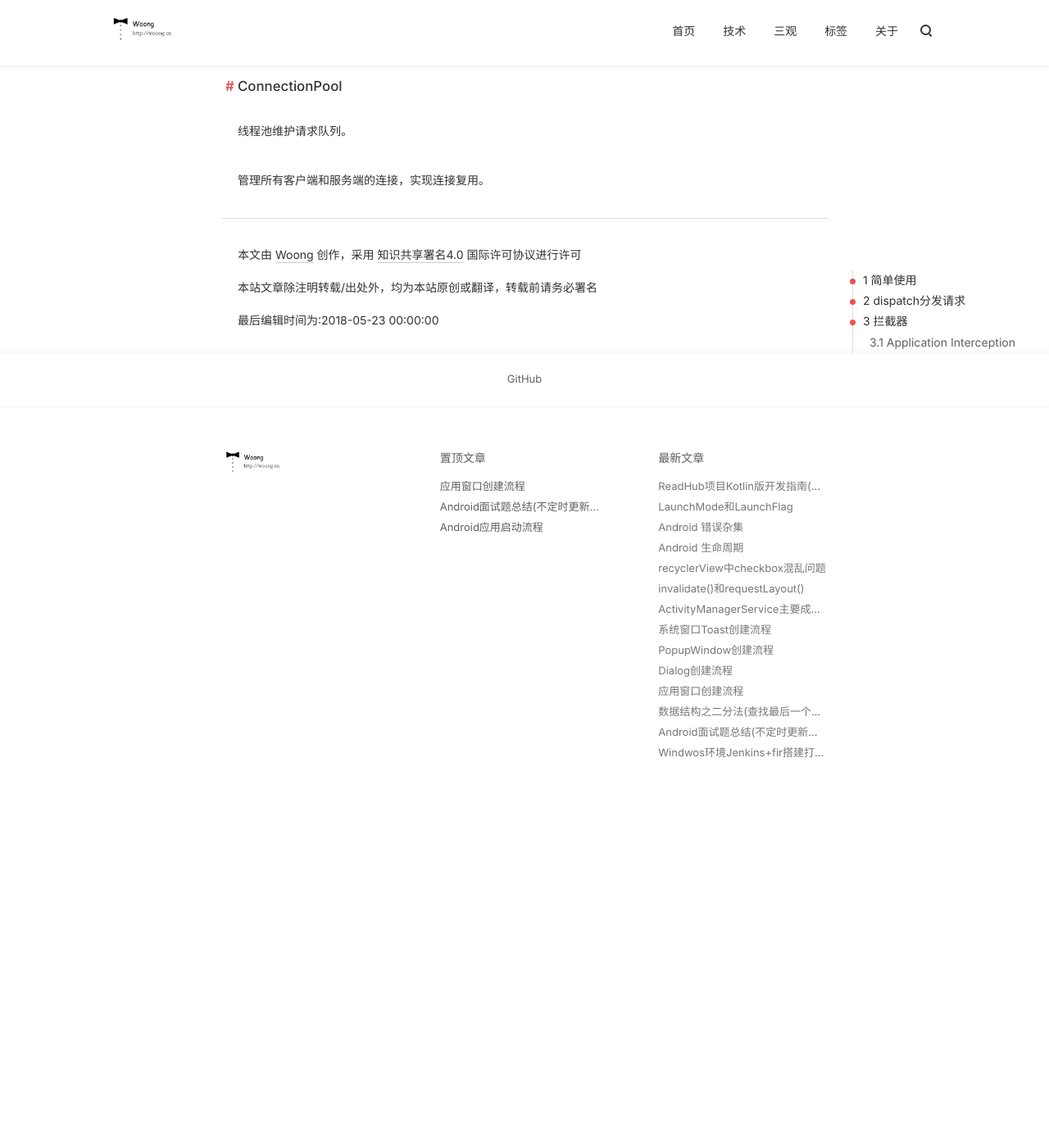
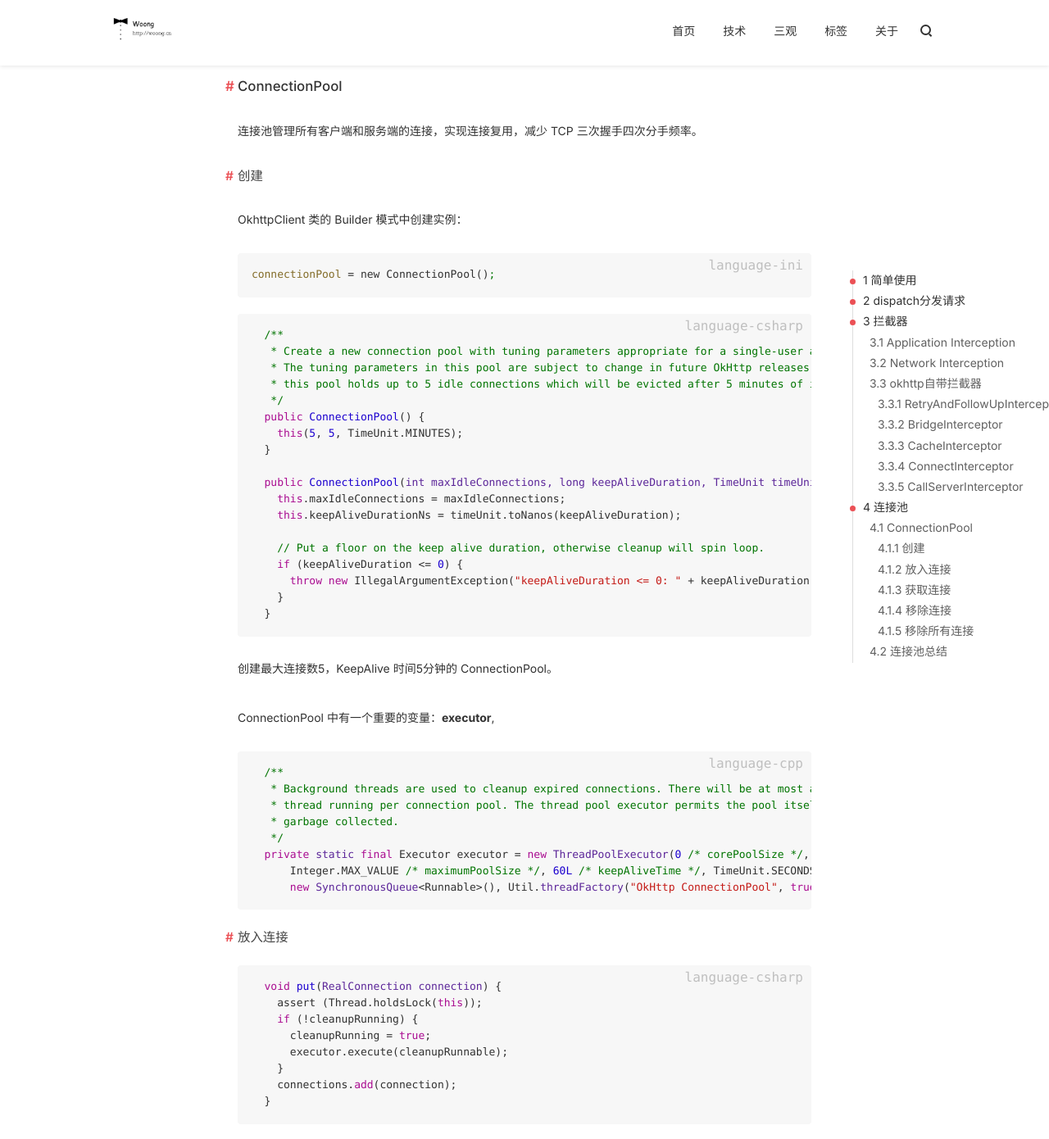
Before and after one commit to j1406493495/j1406493495.github.io, a Jekyll site: the page built from _posts/android/2018-05-23-okhttp核心流程分析.md, in a window 1280 px wide and 1400 px high, scrolled down 5667 px. Shown: the top 1390 px of the window at 82% size. Built offline with Jekyll 4.4.1, drawn with Linux system fonts in a browser that asks for light colours; nearby versions of some CDN libraries; comment, search, counter and statistics services are not loaded; before the commit the page ends 6601 px from its top, so only the background shows below that; some of the changed text lies outside the part shown.

Commit message:
[Bug XXXX] okhttp PoolConnection Cause: None Solution: None Fixed Version: None Branch: None

````diff
--- a/_posts/android/2018-05-23-okhttp核心流程分析.md
+++ b/_posts/android/2018-05-23-okhttp核心流程分析.md
@@ -255,10 +255,161 @@
 
 请求拦截器，真正发起网络请求，并获得Response。
 
-## 线程池
+## 连接池
 
 ### ConnectionPool
 
-线程池维护请求队列。
+连接池管理所有客户端和服务端的连接，实现连接复用，减少 TCP 三次握手四次分手频率。
 
-管理所有客户端和服务端的连接，实现连接复用。
+#### 创建
+
+OkhttpClient 类的 Builder 模式中创建实例：
+
+```
+connectionPool = new ConnectionPool();
+```
+
+ ```java
+  /**
+   * Create a new connection pool with tuning parameters appropriate for a single-user application.
+   * The tuning parameters in this pool are subject to change in future OkHttp releases. Currently
+   * this pool holds up to 5 idle connections which will be evicted after 5 minutes of inactivity.
+   */
+  public ConnectionPool() {
+    this(5, 5, TimeUnit.MINUTES);
+  }
+
+  public ConnectionPool(int maxIdleConnections, long keepAliveDuration, TimeUnit timeUnit) {
+    this.maxIdleConnections = maxIdleConnections;
+    this.keepAliveDurationNs = timeUnit.toNanos(keepAliveDuration);
+
+    // Put a floor on the keep alive duration, otherwise cleanup will spin loop.
+    if (keepAliveDuration <= 0) {
+      throw new IllegalArgumentException("keepAliveDuration <= 0: " + keepAliveDuration);
+    }
+  }
+ ```
+
+创建最大连接数5，KeepAlive 时间5分钟的 ConnectionPool。
+
+ConnectionPool 中有一个重要的变量：**executor**,
+
+```java
+  /**
+   * Background threads are used to cleanup expired connections. There will be at most a single
+   * thread running per connection pool. The thread pool executor permits the pool itself to be
+   * garbage collected.
+   */
+  private static final Executor executor = new ThreadPoolExecutor(0 /* corePoolSize */,
+      Integer.MAX_VALUE /* maximumPoolSize */, 60L /* keepAliveTime */, TimeUnit.SECONDS,
+      new SynchronousQueue<Runnable>(), Util.threadFactory("OkHttp ConnectionPool", true));
+```
+
+#### 放入连接
+
+```java
+  void put(RealConnection connection) {
+    assert (Thread.holdsLock(this));
+    if (!cleanupRunning) {
+      cleanupRunning = true;
+      executor.execute(cleanupRunnable);
+    }
+    connections.add(connection);
+  }
+```
+
+cleanupRunning 用来清理空闲线程。
+
+```java
+  private final Runnable cleanupRunnable = new Runnable() {
+    @Override public void run() {
+      while (true) {
+        long waitNanos = cleanup(System.nanoTime());
+        if (waitNanos == -1) return;
+        if (waitNanos > 0) {
+          long waitMillis = waitNanos / 1000000L;
+          waitNanos -= (waitMillis * 1000000L);
+          synchronized (ConnectionPool.this) {
+            try {
+              ConnectionPool.this.wait(waitMillis, (int) waitNanos);
+            } catch (InterruptedException ignored) {
+            }
+          }
+        }
+      }
+    }
+  };
+```
+
+不停的调用 cleanup 方法清理空闲连接，wait 方法设置间隔时间。
+
+cleanup 方法中采用**引用计数的方式统计空闲/活跃连接词**。
+
+上文中提到的 StreamAllocation 对象即为**计数对象**。
+
+#### 获取连接
+
+```java
+  /**
+   * Returns a recycled connection to {@code address}, or null if no such connection exists. The
+   * route is null if the address has not yet been routed.
+   */
+  @Nullable RealConnection get(Address address, StreamAllocation streamAllocation, Route route) {
+    assert (Thread.holdsLock(this));
+    for (RealConnection connection : connections) {
+      if (connection.isEligible(address, route)) {
+        streamAllocation.acquire(connection, true);
+        return connection;
+      }
+    }
+    return null;
+  }
+```
+
+遍历 connections，查看是否存在可复用的连接。
+
+#### 移除连接
+
+```java
+ /**
+   * Notify this pool that {@code connection} has become idle. Returns true if the connection has
+   * been removed from the pool and should be closed.
+   */
+  boolean connectionBecameIdle(RealConnection connection) {
+    assert (Thread.holdsLock(this));
+    if (connection.noNewStreams || maxIdleConnections == 0) {
+      connections.remove(connection);
+      return true;
+    } else {
+      notifyAll(); // Awake the cleanup thread: we may have exceeded the idle connection limit.
+      return false;
+    }
+  }
+```
+
+#### 移除所有连接
+
+```java
+  /** Close and remove all idle connections in the pool. */
+  public void evictAll() {
+    List<RealConnection> evictedConnections = new ArrayList<>();
+    synchronized (this) {
+      for (Iterator<RealConnection> i = connections.iterator(); i.hasNext(); ) {
+        RealConnection connection = i.next();
+        if (connection.allocations.isEmpty()) {
+          connection.noNewStreams = true;
+          evictedConnections.add(connection);
+          i.remove();
+        }
+      }
+    }
+
+    for (RealConnection connection : evictedConnections) {
+      closeQuietly(connection.socket());
+    }
+  }
+```
+
+### 连接池总结
+
+**Deque<RealConnection>** 存储连接，通过上述四个方法操作连接池，StreamAllocation 计数是否回收连接。
````
